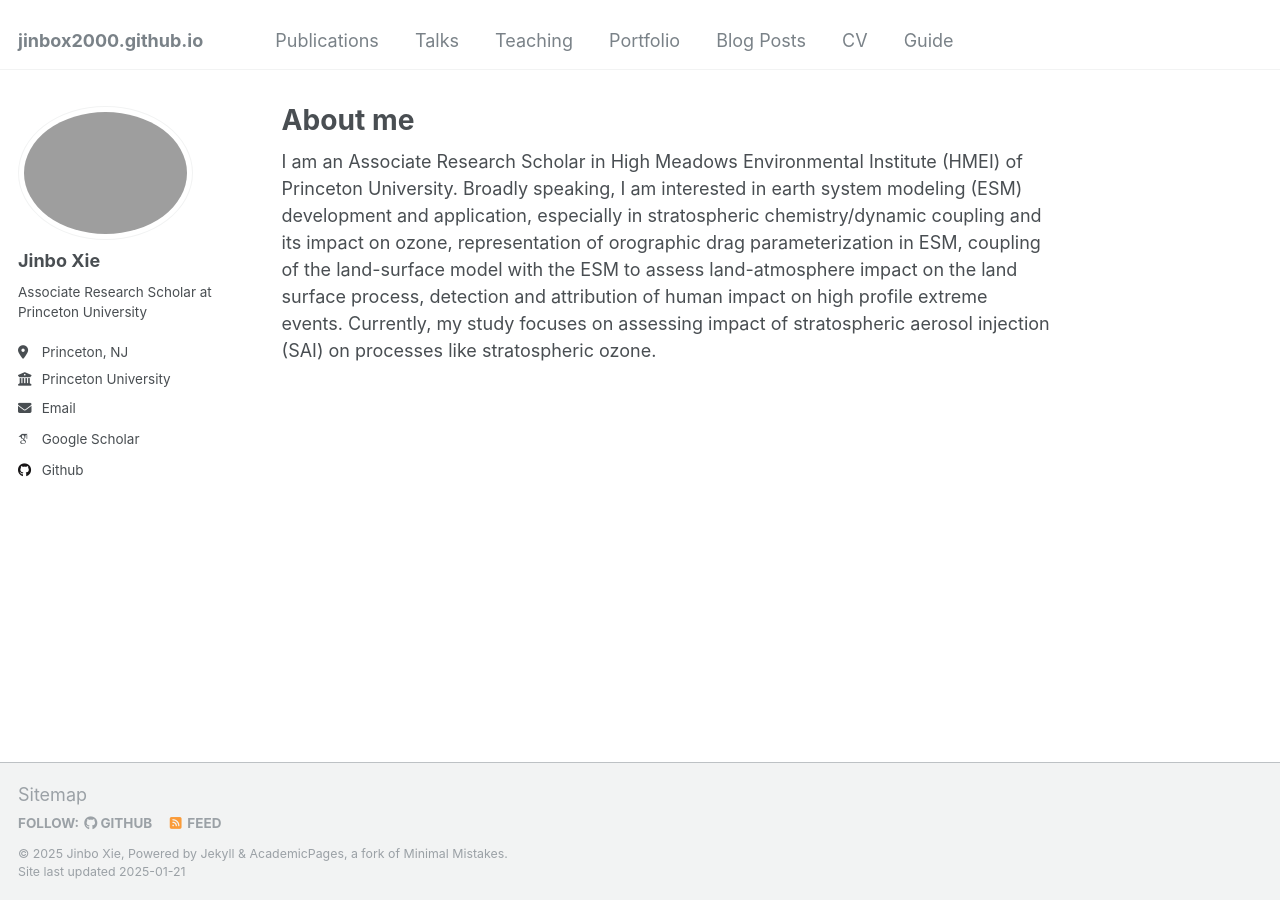
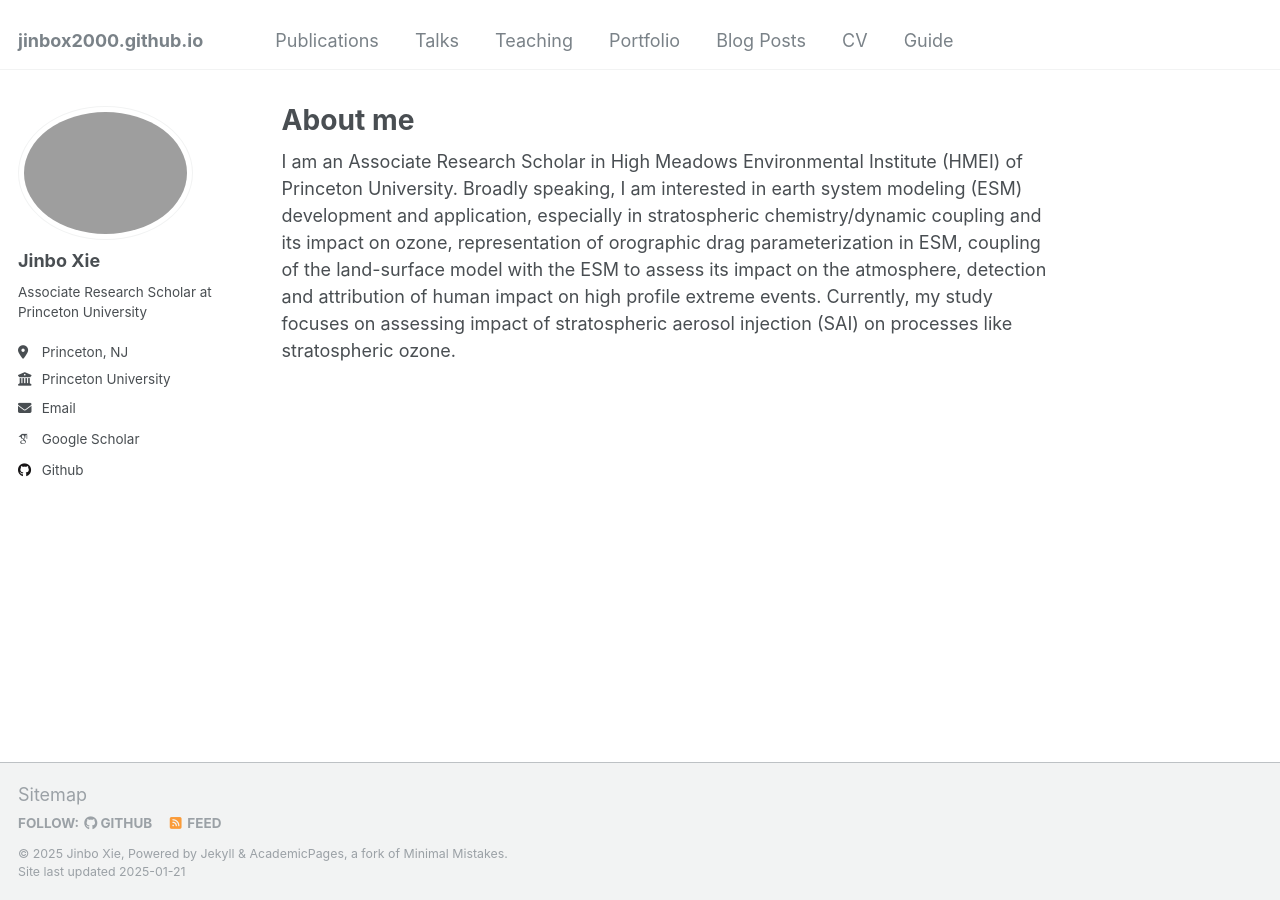
Before and after one commit to jinbox2000/jinbox2000.github.io, a Jekyll site: the page built from _pages/about.md, in a window 1280 px wide. Built offline with Jekyll 4.4.1, drawn with Linux system fonts in a browser that asks for light colours; some web fonts are replaced.

Commit message:
Update about.md

```diff
--- a/_pages/about.md
+++ b/_pages/about.md
@@ -7,4 +7,4 @@ redirect_from:
   - /about.html
 ---
 
-I am an Associate Research Scholar in High Meadows Environmental Institute (HMEI) of Princeton University. Broadly speaking, I am interested in earth system modeling (ESM) development and application, especially in stratospheric chemistry/dynamic coupling and its impact on ozone, representation of orographic drag parameterization in ESM, coupling of the land-surface model with the ESM to assess land-atmosphere impact on the land surface process, detection and attribution of human impact on high profile extreme events. Currently, my study focuses on assessing impact of stratospheric aerosol injection (SAI) on processes like stratospheric ozone.
+I am an Associate Research Scholar in High Meadows Environmental Institute (HMEI) of Princeton University. Broadly speaking, I am interested in earth system modeling (ESM) development and application, especially in stratospheric chemistry/dynamic coupling and its impact on ozone, representation of orographic drag parameterization in ESM, coupling of the land-surface model with the ESM to assess its impact on the atmosphere, detection and attribution of human impact on high profile extreme events. Currently, my study focuses on assessing impact of stratospheric aerosol injection (SAI) on processes like stratospheric ozone.
```
